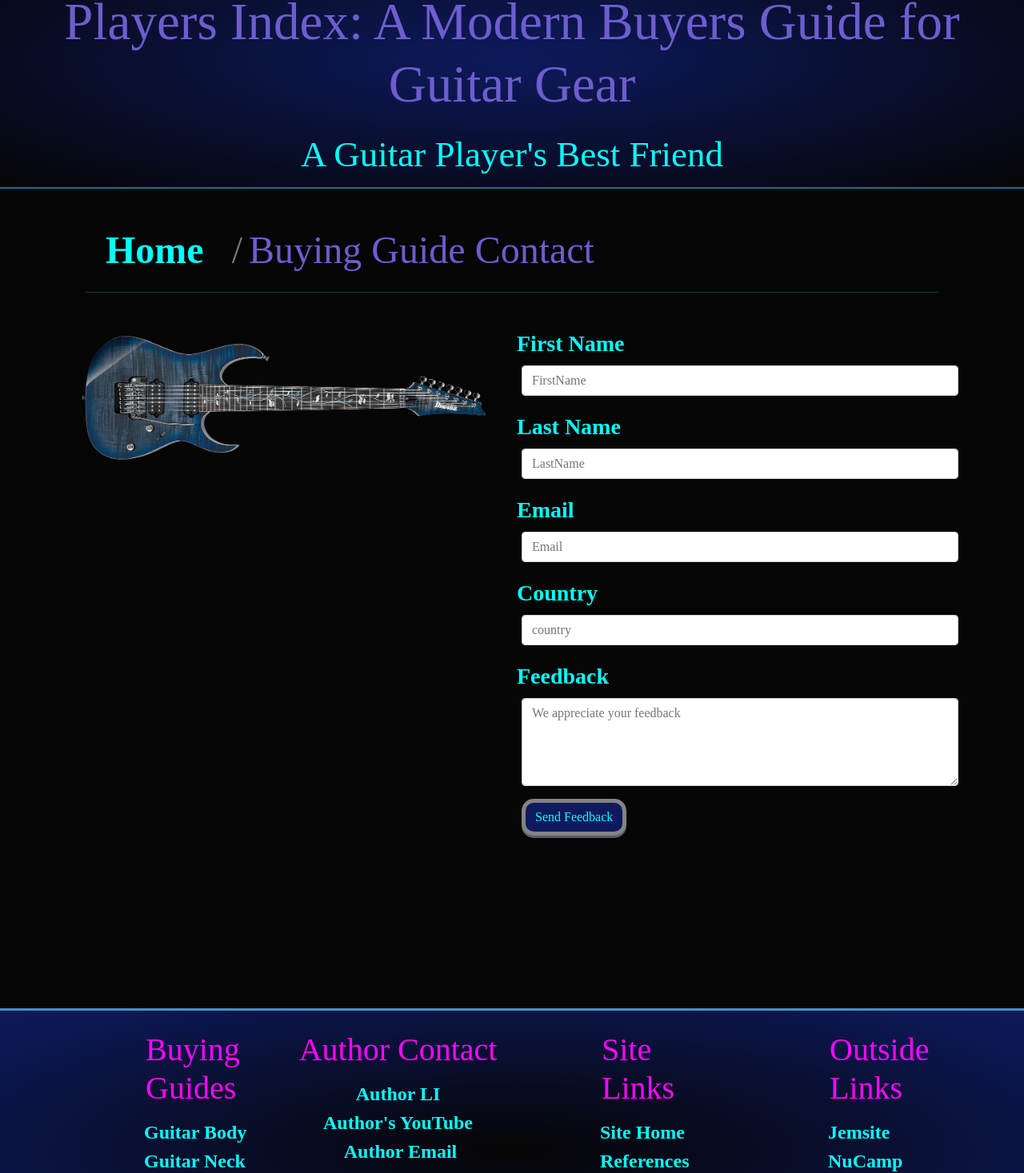
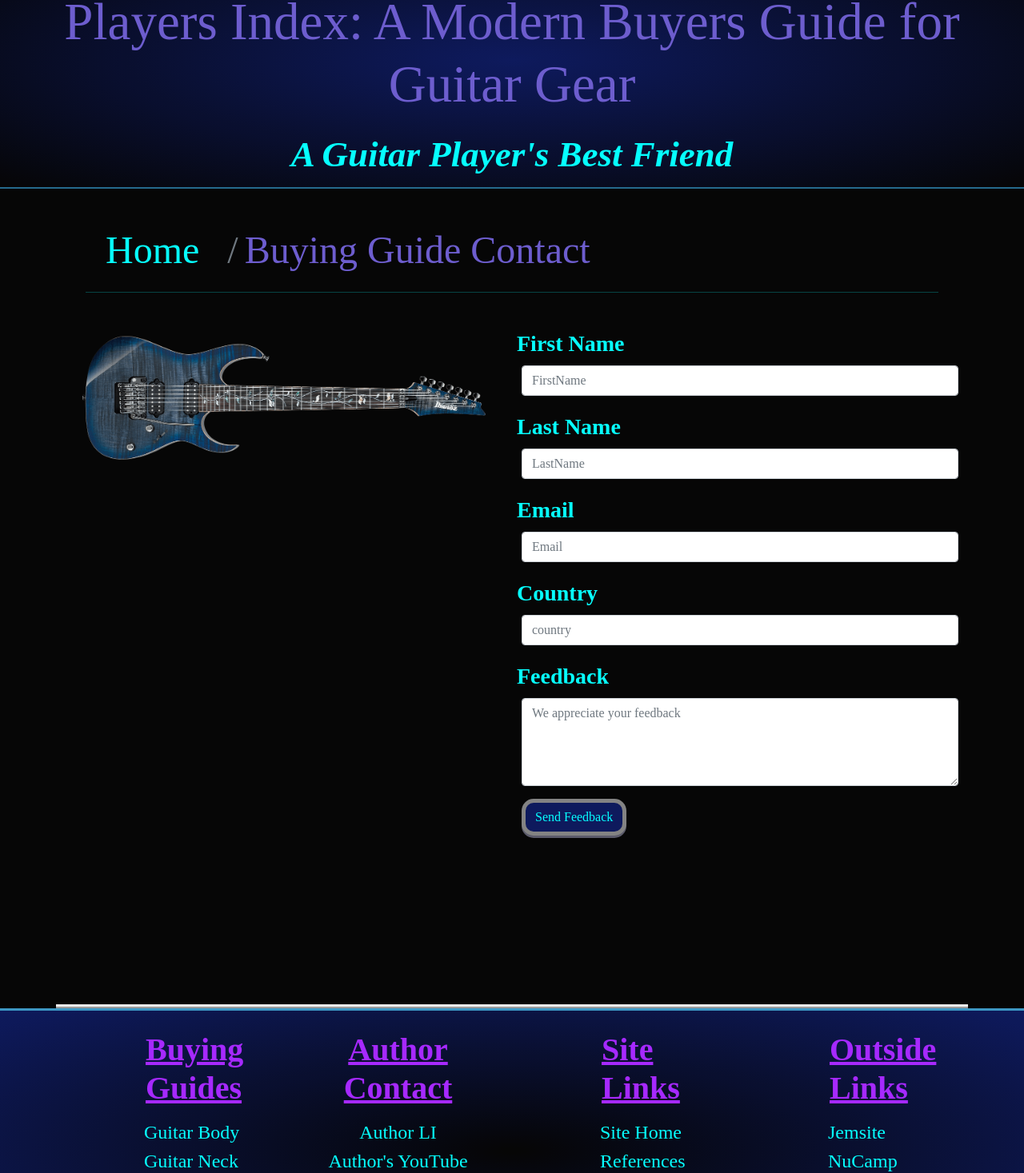
Before and after one commit to PGA-dev/pgaguitar_pp, a React (Create React App) app: page /contact in a window 1280 px wide. Shown: the part 155-1622 px from the top of the page at 80% size. Built offline with nearby package versions, Linux system fonts and the light colour scheme; no server answers.

Commit message:
updated page card content and headings with new css

```diff
--- a/src/App.css
+++ b/src/App.css
@@ -4,14 +4,17 @@
     --danger-clr: magenta;
     --success-clr: #49fb35;
     --info-subtle: slateblue;
+    --danger-almost: #a424ff;
     --body-clr: black;
     --primary-clr: #09155a;
     --light-clr: white;
+    --light-2nd: #d8f8f8;
     --dark-clr: #333333;
     --border-clr: #20678b;
 
     --border-std: 5px solid #20678b;
     --text-dec-std: none;
+    --text-dec-line: underline;
 
     --font-main: 'papyrus';
     --font-sec: arial;
@@ -34,7 +37,7 @@ a {
     color: var(--info-clr);
     font-size: 25px;
     text-decoration: var(--text-dec-std);
-    font-weight: var(--fw--bright);
+    font-weight: var(--fw--normbr);
 
 }
 
@@ -53,6 +56,15 @@ h4,
 .card-body>.card-title {
     font-family: var(--font-main), fantasy;
 
+}
+
+/* Used for Card Headings */
+h4 {
+    padding: 2px;
+    font-family: papyrus;
+    font-size: 40px;
+    color: #a424ff;
+    font-weight: 900
 }
 
 h1 {
@@ -105,7 +117,7 @@ h1 {
 .card-body {
 
     font-family: var(--font-main);
-    color: var(--info-clr);
+    color: var(--light-2nd);
 }
 
 h2 {
@@ -141,7 +153,7 @@ h2 {
 
 .row-border {
     padding: 50px 0;
-    border-bottom: 0px ridge;
+    border-bottom: 5px ridge;
     min-height: 200px;
 }
 
@@ -238,23 +250,24 @@ h2 {
     background-color: black;
 }
 
-#fhead {
-    color: magenta;
+/*Footer Head*/
+h5 {
+    color: var(--danger-almost);
     padding: 5px;
     font-size: 40px;
-    font-family: Papyrus;
-    font-weight: 500;
-    text-decoration: none
+    font-family: var(--font-main);
+    font-weight: var(--fw--bright-wow);
+    text-decoration: var(--text-dec-line)
 }
 
-#fhead:hover {
+/* h5:hover {
     color: magenta;
     padding: 5px;
     font-size: 40px;
     font-family: Papyrus;
     font-weight: 900;
-    text-decoration: none
-}
+    text-decoration: var(--text-dec-line)
+} */
 
 /* carousel stuff */
 
--- a/src/features/guitarstats/GuitarStat.js
+++ b/src/features/guitarstats/GuitarStat.js
@@ -8,29 +8,24 @@ const GuitarStat = ({ guitarstat }) => {
         <>
             <ul className='list-unstyled m-2 p-1' style={{ fontFamily: 'papyrus' }} >
                 <li>
-                    <a style={gslia} href={Manufacture1URL}>{nameMan}</a>
+                    <a href={Manufacture1URL}>{nameMan}</a>
                 </li>
                 <li>
-                    <a style={gslia} href={Manufacture2URL}>{nameMan2}</a>
+                    <a href={Manufacture2URL}>{nameMan2}</a>
                 </li>
                 <li>
-                    <a style={gslia} href={Manufacture3URL}>{nameMan3}</a>
+                    <a href={Manufacture3URL}>{nameMan3}</a>
                 </li>
                 <li>
-                    <a style={gslia} href={Manufacture4URL}>{nameMan4}</a>
+                    <a href={Manufacture4URL}>{nameMan4}</a>
                 </li>
                 <li>
-                    <a style={gslia} href={Manufacture5URL}>{nameMan5}</a>
+                    <a href={Manufacture5URL}>{nameMan5}</a>
                 </li>
             </ul>
         </>
     );
 };
 
-const gslia = {
-    color: 'aqua',
-    fontFamily: 'papyrus',
-    fontWeight: 700,
-    textDecoration: 'none'
-}
+
 export default GuitarStat;
--- a/src/features/guitarstats/GuitarStatList.js
+++ b/src/features/guitarstats/GuitarStatList.js
@@ -25,7 +25,7 @@ const GuitarStatList = ({ guitarid }) => {
     if (guitarstats && guitarstats.length > 0) {
         return (
             <Col md='12' className='m-1 p-2'>
-                <h4 style={gslhead}  ><b>External Links</b></h4>
+                <h4>External Links</h4>
                 {guitarstats.map((guitarstat) => {
                     return <GuitarStat key={guitarstat.id} guitarstat={guitarstat} />;
                 })}
@@ -42,7 +42,8 @@ const GuitarStatList = ({ guitarid }) => {
 const gslhead = {
     padding: '2px',
     fontFamily: 'papyrus',
-    color: 'slateblue',
+    color: '#a424ff',
+    fontSize: '40px',
     fontWeight: 900
 }
 
--- a/src/features/guitarstats2/GuitarStat2.js
+++ b/src/features/guitarstats2/GuitarStat2.js
@@ -6,30 +6,24 @@ const GuitarStat2 = ({ guitarstat2 }) => {
         <>
             <ul className='list-unstyled' style={{ padding: '2px', fontFamily: 'papyrus', color: 'blueviolet' }}>
                 <li>
-                    <a style={gslia2} href={Manufacture1URL}>{nameMan}</a>
+                    <a href={Manufacture1URL}>{nameMan}</a>
                 </li>
                 <li>
-                    <a style={gslia2} href={Manufacture2URL}>{nameMan2}</a>
+                    <a href={Manufacture2URL}>{nameMan2}</a>
                 </li>
                 <li>
-                    <a style={gslia2} href={Manufacture3URL}>{nameMan3}</a>
+                    <a href={Manufacture3URL}>{nameMan3}</a>
                 </li>
                 <li>
-                    <a style={gslia2} href={Manufacture4URL}>{nameMan4}</a>
+                    <a href={Manufacture4URL}>{nameMan4}</a>
                 </li>
                 <li>
-                    <a style={gslia2} href={Manufacture5URL}>{nameMan5}</a>
+                    <a href={Manufacture5URL}>{nameMan5}</a>
                 </li>
             </ul>
         </>
     );
 };
 
-const gslia2 = {
-    color: 'aqua',
-    fontFamily: 'papyrus',
-    fontWeight: 700,
-    textDecoration: 'none'
-}
 
 export default GuitarStat2;
--- a/src/features/guitarstats2/GuitarStatList2.js
+++ b/src/features/guitarstats2/GuitarStatList2.js
@@ -23,7 +23,7 @@ const GuitarStatList2 = ({ guitarid }) => {
     if (guitarstats2 && guitarstats2.length > 0) {
         return (
             <Col md='12' className='m-1'>
-                <h4 style={gslhead2}><b>Content With Pictures</b></h4>
+                <h4>Content With Pictures</h4>
                 {guitarstats2.map((guitarstat2) => {
                     return <GuitarStat2 key={guitarstat2.id} guitarstat2={guitarstat2} />;
                 })}
@@ -36,11 +36,6 @@ const GuitarStatList2 = ({ guitarid }) => {
         </Col>
     );
 };
-const gslhead2 = {
-    padding: '2px',
-    fontFamily: 'papyrus',
-    color: 'slateblue',
-    fontWeight: 900
-}
+
 
 export default GuitarStatList2;
--- a/src/features/guitarstats3/GuitarStatList3.js
+++ b/src/features/guitarstats3/GuitarStatList3.js
@@ -25,7 +25,7 @@ const GuitarStatList3 = ({ guitarid }) => {
     if (guitarstats3 && guitarstats3.length > 0) {
         return (
             <Col md='12' className='m-1'>
-                <h4 style={gslhead3}><b>Stat3</b></h4>
+                <h4>Stat3</h4>
                 {guitarstats3.map((guitarstat3) => {
                     return <GuitarStat3 key={guitarstat3.id} guitarstat3={guitarstat3} />;
                 })}
@@ -33,17 +33,12 @@ const GuitarStatList3 = ({ guitarid }) => {
         );
     }
     return (
-        <Col md='5' className='m-1' style={gslhead3}>
+        <Col md='5' className='m-1'>
             We don't have any stats on this model yet.
         </Col>
     );
 };
 
-const gslhead3 = {
-    padding: '2px',
-    fontFamily: 'papyrus',
-    color: 'slateblue',
-    fontWeight: 900
-}
+
 
 export default GuitarStatList3;
--- a/src/features/guitarstats4/GuitarStatList4.js
+++ b/src/features/guitarstats4/GuitarStatList4.js
@@ -25,7 +25,7 @@ const GuitarStatList4 = ({ guitarid }) => {
     if (guitarstats4 && guitarstats4.length > 0) {
         return (
             <Col md='12' className='m-1'>
-                <h4 style={{ padding: '2px', fontFamily: 'papyrus', color: 'aqua' }}><b>Stat4</b></h4>
+                <h4 ><b>Stat4</b></h4>
                 {guitarstats4.map((guitarstat4) => {
                     return <GuitarStat4 key={guitarstat4.id} guitarstat4={guitarstat4} />;
                 })}
--- a/src/features/guitarstats5/GuitarStatList5.js
+++ b/src/features/guitarstats5/GuitarStatList5.js
@@ -23,7 +23,7 @@ const GuitarStatList5 = ({ guitarid }) => {
     if (guitarstats5 && guitarstats5.length > 0) {
         return (
             <Col md='12' className='m-1'>
-                <h3 style={{ padding: '2px', fontFamily: 'papyrus', color: 'aqua' }}><b>Manufacturer Links</b></h3>
+                <h4> Manufacturer Links</h4>
                 {guitarstats5.map((guitarstat5) => {
                     return <GuitarStat5 key={guitarstat5.id} guitarstat5={guitarstat5} />;
                 })}
--- a/src/site/Footer.js
+++ b/src/site/Footer.js
@@ -17,7 +17,7 @@ const Footer = () => {
 
     const footstyleClick = {
         color: "slateblue",
-        fontSize: "24px",
+        fontSize: "28px",
         padding: "5px 3px",
         fontFamily: "Papyrus",
         fontWeight: 100,
@@ -26,7 +26,7 @@ const Footer = () => {
 
     const footstyleHover = {
         color: "magenta",
-        fontSize: "24px",
+        fontSize: "26px",
         padding: "5px 3px",
         fontFamily: "Papyrus",
         fontWeight: 900,
@@ -36,7 +36,7 @@ const Footer = () => {
 
     const footstyleClick2 = {
         color: "magenta",
-        fontSize: "24px",
+        fontSize: "28px",
         padding: "5px 3px",
         fontFamily: "Papyrus",
         fontWeight: 100,
@@ -45,7 +45,7 @@ const Footer = () => {
 
     const footstyleHover2 = {
         color: "white",
-        fontSize: "24px",
+        fontSize: "26px",
         padding: "5px 3px",
         fontFamily: "Papyrus",
         fontWeight: 900,
@@ -55,7 +55,7 @@ const Footer = () => {
 
     const footstyleHover3 = {
         color: '#0d6efd',
-        fontSize: '24px',
+        fontSize: '26px',
         padding: '5px 3px',
         fontFamily: 'Papyrus',
         fontWeight: 900,
@@ -64,8 +64,8 @@ const Footer = () => {
     };
 
     const footstyleHover4 = {
-        color: "slateblue",
-        fontSize: "24px",
+        color: "#a424ff",
+        fontSize: "26px",
         padding: "5px 3px",
         fontFamily: "Papyrus",
         fontWeight: 900,
@@ -136,7 +136,7 @@ const Footer = () => {
     return (
         <footer className='site-footer'>
             <Container>
-                <Row>
+                <Row className='row '>
                     <Col xs={{ size: 4, offset: 1 }} sm='2'>
                         <h5 id='fhead'>Buying Guides</h5>
                         <ul className='list-unstyled'>
--- a/src/site/Header.js
+++ b/src/site/Header.js
@@ -22,7 +22,7 @@ const Header = () => {
             <Col id='headerhead' >
                 <h1 m='12' id='title' style={headstyle} >Players Index: A Modern Buyers Guide for Guitar Gear</h1>
                 <animated.div style={animatedStyle}>
-                    <h5 style={{ color: "aqua", padding: "6px", fontSize: "45px", fontFamily: "Arial-bold" }} className='text-center'>A Guitar Player's Best Friend</h5>
+                    <h4 style={{ color: "aqua", padding: "6px", fontSize: "45px", fontFamily: "Arial-Bold" }} className='text-center'><i>A Guitar Player's Best Friend</i></h4>
                 </animated.div>
             </Col>
         </Row>
```
Also changed, not shown: src/features/guitarstats3/GuitarStat3.js (+5 -11 lines).
